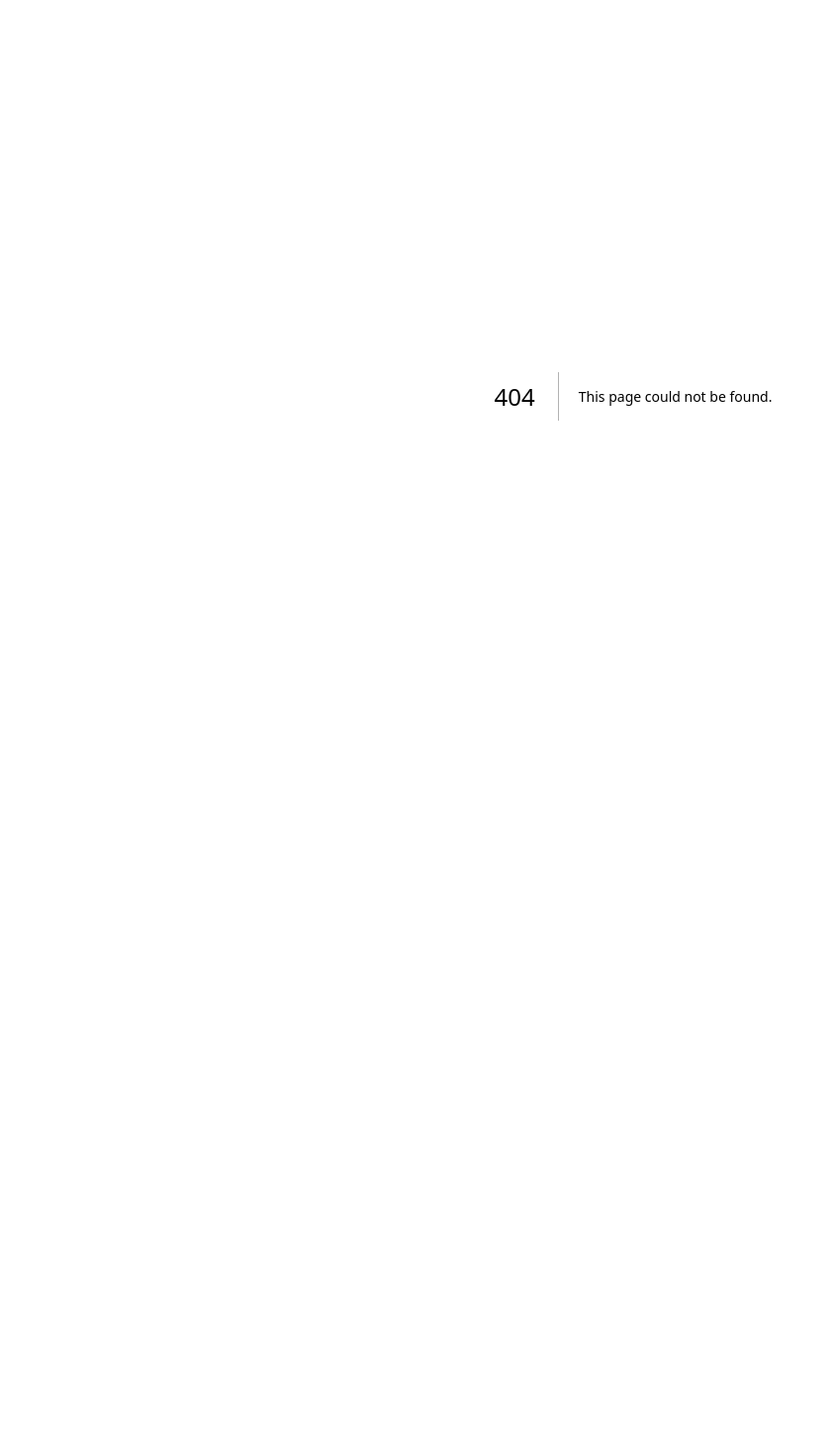
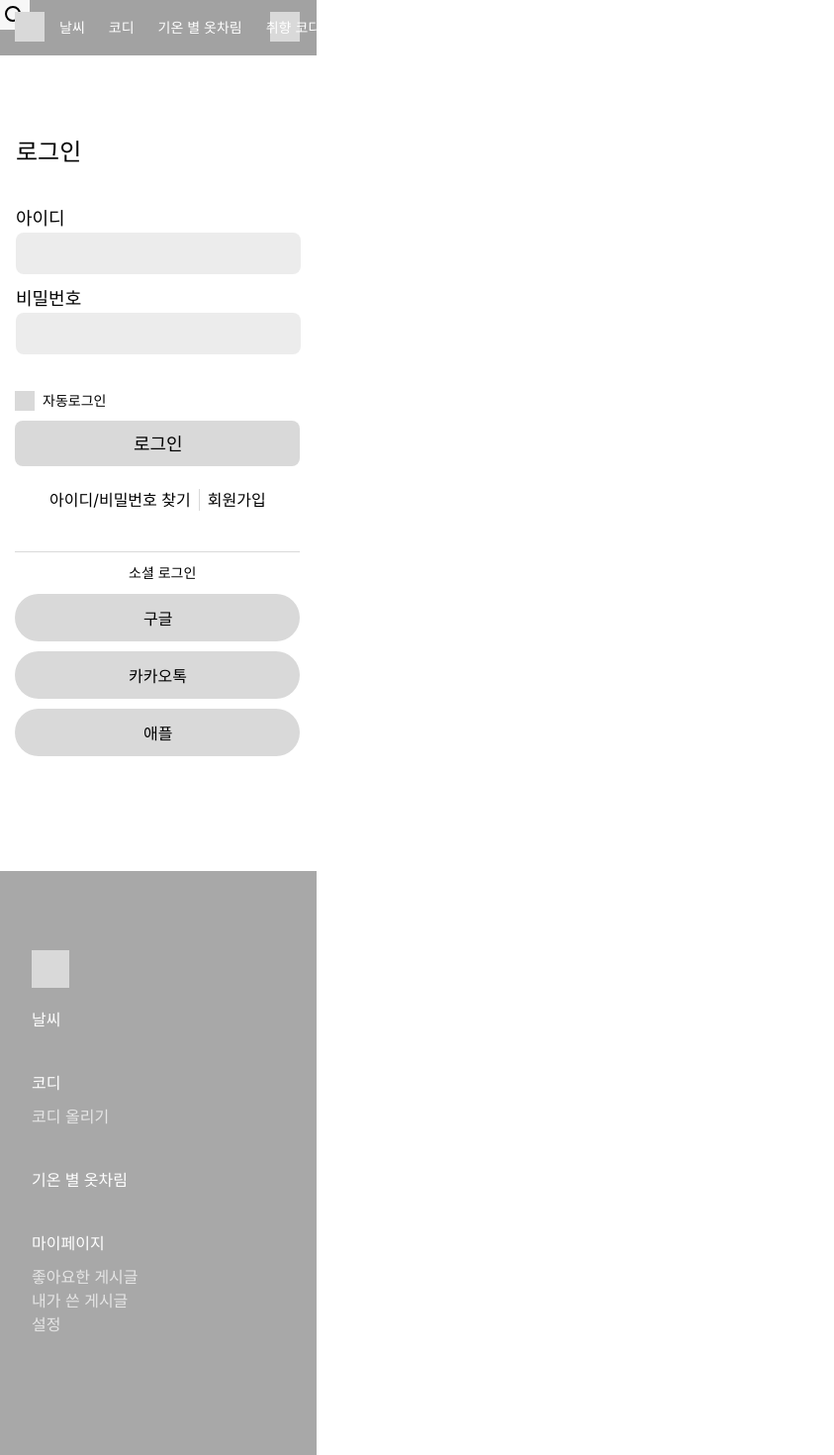
Before and after one commit to 6chenodongja/6che, a Next.js app: page /auth/login in a window 1280 px wide. Before the commit this address had no page. Shown: the top 1470 px of the page at 99% size, without its empty margins (0-843 px from the left). Before the commit the page ends 800 px from the top, so only its background shows below. Built offline with nearby package versions, Linux system fonts and the light colour scheme.

Commit message:
update: auth/login 폴더와 signup 폴더 생성 후 login page ui 작업 중

```diff
--- /dev/null
+++ b/src/app/(providers)/(root)/auth/login/page.tsx
@@ -0,0 +1,161 @@
+import React from "react";
+
+function LoginPage() {
+  return (
+    <main className="w-80 h-[1486px] relative overflow-hidden bg-white">
+      <div className="w-80 h-14 absolute left-0 top-0 overflow-hidden bg-[#a2a2a2]">
+        <div className="w-[30px] h-[30px] absolute left-[15px] top-3 bg-[#d9d9d9]" />
+        <div className="w-[30px] h-[30px] absolute left-[273px] top-3 bg-[#d9d9d9]" />
+        <div className="flex justify-start items-center h-[30px] absolute left-[46px] top-[13px] gap-4 pl-3.5">
+          <div className="flex justify-center items-center flex-grow-0 flex-shrink-0 relative gap-2 pr-1 py-1">
+            <p className="flex-grow-0 flex-shrink-0 text-sm text-left text-white">
+              날씨
+            </p>
+          </div>
+          <div className="flex justify-center items-center flex-grow-0 flex-shrink-0 relative gap-2 p-1">
+            <p className="flex-grow-0 flex-shrink-0 text-sm text-left text-white">
+              코디
+            </p>
+          </div>
+          <div className="flex justify-center items-center flex-grow-0 flex-shrink-0 relative gap-2 p-1">
+            <p className="flex-grow-0 flex-shrink-0 text-sm text-left text-white">
+              기온 별 옷차림
+            </p>
+          </div>
+          <div className="flex justify-center items-center flex-grow-0 flex-shrink-0 relative gap-2 p-1">
+            <p className="flex-grow-0 flex-shrink-0 text-sm text-left text-white">
+              취향 코디
+            </p>
+          </div>
+        </div>
+        <svg
+          width={30}
+          height={30}
+          viewBox="0 0 30 30"
+          fill="none"
+          xmlns="http://www.w3.org/2000/svg"
+          className="w-[30px] h-[30px]"
+          preserveAspectRatio="none"
+        >
+          <rect width={30} height={30} fill="#F7F7F7" />
+          <circle cx={13} cy={14} r={7} stroke="black" stroke-width={2} />
+          <path d="M18 19L25 26" stroke="black" stroke-width={2} />
+        </svg>
+      </div>
+      <div className="flex flex-col justify-start items-start w-80 absolute left-0 top-[880px] px-8 pt-[60px] pb-[100px] bg-[#a8a8a8]">
+        <div className="flex justify-start items-center flex-grow-0 flex-shrink-0 relative gap-2 pr-9 pt-5">
+          <div className="flex-grow-0 flex-shrink-0 w-[38px] h-[38px] bg-[#d9d9d9]" />
+        </div>
+        <div className="flex flex-col justify-start items-start flex-grow-0 flex-shrink-0 w-40 relative gap-0.5 py-5">
+          <p className="self-stretch flex-grow-0 flex-shrink-0 w-40 text-base font-medium text-left text-white">
+            날씨
+          </p>
+        </div>
+        <div className="flex flex-col justify-start items-start flex-grow-0 flex-shrink-0 w-40 relative py-5">
+          <div className="flex justify-start items-center self-stretch flex-grow-0 flex-shrink-0 relative gap-2 pb-2.5">
+            <p className="flex-grow w-40 text-base font-medium text-left text-white">
+              코디
+            </p>
+          </div>
+          <p className="self-stretch flex-grow-0 flex-shrink-0 w-40 opacity-70 text-base text-left text-white">
+            코디 올리기
+          </p>
+        </div>
+        <div className="flex flex-col justify-start items-start flex-grow-0 flex-shrink-0 w-40 relative gap-0.5 py-5">
+          <p className="self-stretch flex-grow-0 flex-shrink-0 w-40 text-base font-medium text-left text-white">
+            기온 별 옷차림
+          </p>
+        </div>
+        <div className="flex flex-col justify-start items-start flex-grow-0 flex-shrink-0 w-40 relative py-5">
+          <div className="flex justify-start items-center self-stretch flex-grow-0 flex-shrink-0 relative gap-2 pb-2.5">
+            <p className="flex-grow w-40 text-base font-medium text-left text-white">
+              마이페이지
+            </p>
+          </div>
+          <p className="self-stretch flex-grow-0 flex-shrink-0 w-40 opacity-70 text-base text-left text-white">
+            좋아요한 게시글{" "}
+          </p>
+          <p className="self-stretch flex-grow-0 flex-shrink-0 w-40 opacity-70 text-base text-left text-white">
+            내가 쓴 게시글
+          </p>
+          <p className="flex-grow-0 flex-shrink-0 w-40 opacity-70 text-base text-left text-white">
+            설정
+          </p>
+        </div>
+      </div>
+      <form action="">
+        <p className="absolute left-4 top-[138px] text-2xl font-medium text-center text-black">
+          로그인
+        </p>
+        <input type="text" />
+      </form>
+      <div className="flex flex-col justify-start items-start w-72 absolute left-4 top-[207px] pb-3">
+        <p className="self-stretch flex-grow-0 flex-shrink-0 w-72 text-lg text-left text-black">
+          아이디
+        </p>
+        <div className="self-stretch flex-grow-0 flex-shrink-0 h-[42px] opacity-50 rounded-lg bg-[#d9d9d9]" />
+      </div>
+      <div className="flex flex-col justify-start items-start w-72 absolute left-4 top-72 pb-2.5">
+        <p className="self-stretch flex-grow-0 flex-shrink-0 w-72 text-lg text-left text-black">
+          비밀번호
+        </p>
+        <div className="self-stretch flex-grow-0 flex-shrink-0 h-[42px] opacity-50 rounded-lg bg-[#d9d9d9]" />
+      </div>
+      <div className="w-72 h-[46px] absolute left-[15px] top-[425px] rounded-lg bg-[#d9d9d9]" />
+      <p className="absolute left-[135px] top-[435px] text-lg font-medium text-left text-black">
+        로그인
+      </p>
+      <div className="flex justify-start items-center absolute left-[50px] top-[493px] gap-2">
+        <p className="flex-grow-0 flex-shrink-0 text-base text-left text-black">
+          아이디/비밀번호 찾기
+        </p>
+        <div className="flex-grow-0 flex-shrink-0 w-px h-[22px] bg-[#d9d9d9]" />
+        <p className="flex-grow-0 flex-shrink-0 text-base text-left text-black">
+          회원가입
+        </p>
+      </div>
+      <div className="w-72 h-12 absolute left-[15px] top-[600px] rounded-3xl bg-[#d9d9d9]" />
+      <div className="w-72 h-12 absolute left-[15px] top-[658px] rounded-3xl bg-[#d9d9d9]" />
+      <div className="w-72 h-12 absolute left-[15px] top-[716px] rounded-3xl bg-[#d9d9d9]" />
+      <p className="absolute left-[145px] top-[613px] text-base text-left text-black">
+        구글
+      </p>
+      <p className="absolute left-[130px] top-[671px] text-base text-left text-black">
+        카카오톡
+      </p>
+      <p className="absolute left-[145px] top-[729px] text-base text-left text-black">
+        애플
+      </p>
+      <div className="w-72 h-px absolute left-[15px] top-[557px] bg-[#d9d9d9]" />
+      <div className="w-5 h-5 absolute left-[15px] top-[395px] bg-[#d9d9d9]" />
+      <p className="absolute left-[43px] top-[395px] text-sm text-left text-black">
+        자동로그인
+      </p>
+      <p className="absolute left-[130px] top-[569px] text-sm text-left text-black">
+        소셜 로그인
+      </p>
+      <div className="flex justify-center items-center absolute left-[138px] top-[837.5px] gap-2 p-1">
+        <p className="flex-grow-0 flex-shrink-0 text-sm text-left text-white">
+          기온 별 옷차림
+        </p>
+      </div>
+      <div className="flex justify-center items-center absolute left-[138px] top-[837.5px] gap-2 p-1">
+        <p className="flex-grow-0 flex-shrink-0 text-sm text-left text-white">
+          기온 별 옷차림
+        </p>
+      </div>
+      <div className="flex justify-center items-center absolute left-[138px] top-[837.5px] gap-2 p-1">
+        <p className="flex-grow-0 flex-shrink-0 text-sm text-left text-white">
+          기온 별 옷차림
+        </p>
+      </div>
+      <div className="flex justify-center items-center absolute left-[138px] top-[837.5px] gap-2 p-1">
+        <p className="flex-grow-0 flex-shrink-0 text-sm text-left text-white">
+          기온 별 옷차림
+        </p>
+      </div>
+    </main>
+  );
+}
+
+export default LoginPage;
--- /dev/null
+++ b/src/app/(providers)/(root)/auth/signup/page.tsx
@@ -0,0 +1,7 @@
+import React from "react";
+
+function SingUpPage() {
+  return <div></div>;
+}
+
+export default SingUpPage;
```
Also changed, not shown: 1 other file (tests, documents, lock files or other folders).
